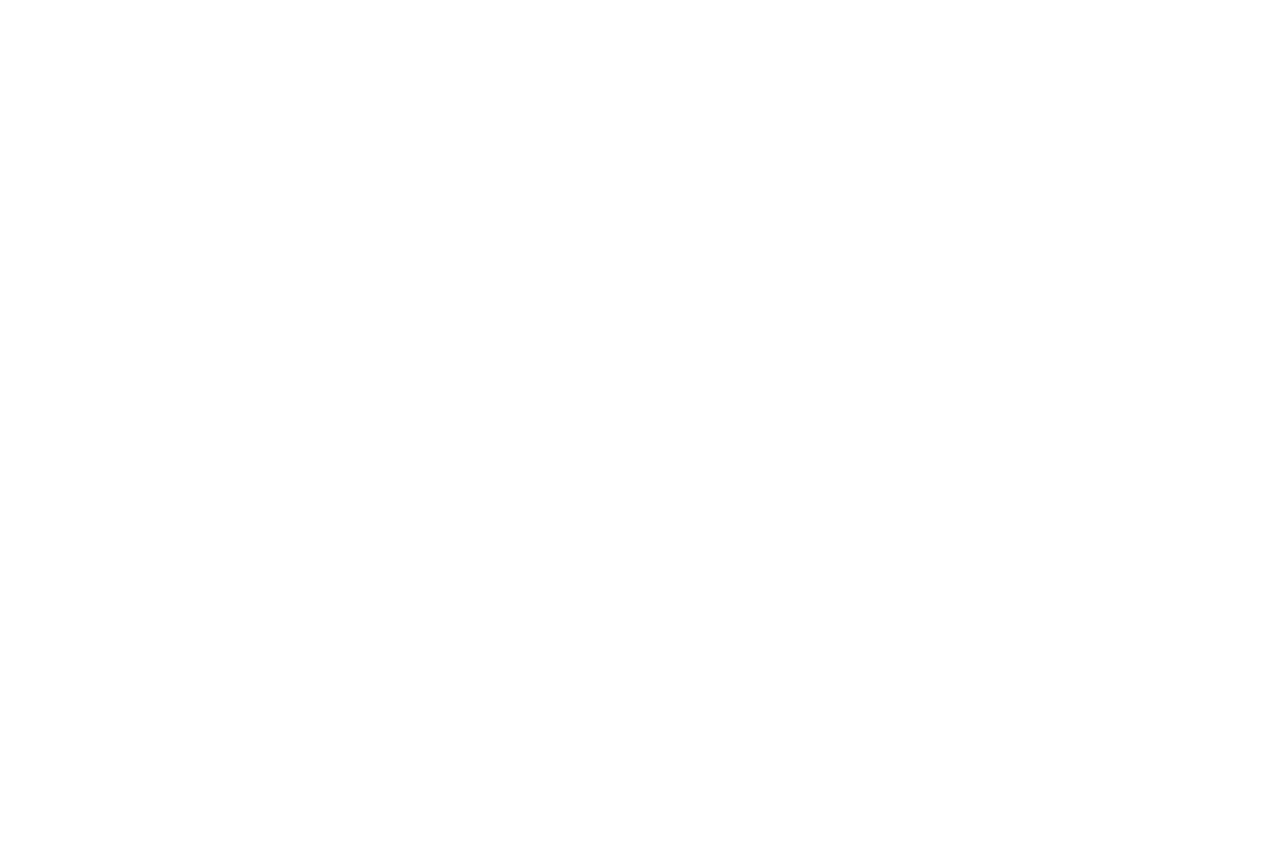
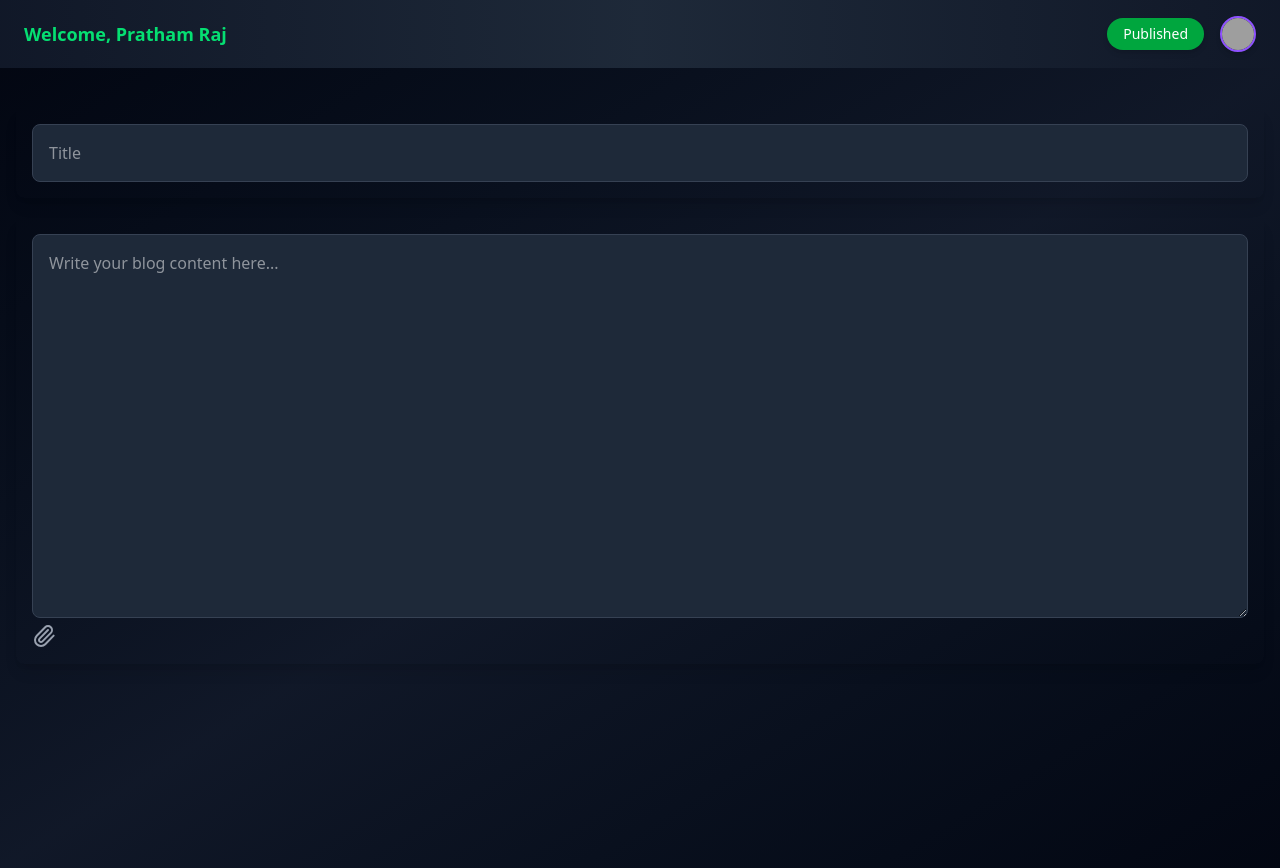
Before and after one commit to GeekyPratham/Blog, a React (Vite) app in the folder frontend/: page /publish in a window 1280 px wide. Before the commit this address had no page. Before the commit the page ends 800 px from the top, so only its background shows below. Built offline with nearby package versions, Linux system fonts and the light colour scheme; grey boxes are pictures that could not be loaded.

Commit message:
fixing bugs and UI

```diff
--- a/frontend/package.json
+++ b/frontend/package.json
@@ -17,6 +17,7 @@
     "lucide-react": "^0.515.0",
     "react": "^19.1.0",
     "react-dom": "^19.1.0",
+    "react-quill": "^2.0.0",
     "react-router-dom": "^7.6.2",
     "tailwindcss": "^4.1.8"
   },
--- a/frontend/src/App.tsx
+++ b/frontend/src/App.tsx
@@ -4,7 +4,7 @@ import { Signin } from './pages/Signin';
 import { Signup } from './pages/Signup';
 import { Blog } from './pages/Blog';
 import { Blogs } from './pages/Blogs';
-
+import { Publish } from './pages/Publish';
 
 const App = () => {
   return (
@@ -14,6 +14,7 @@ const App = () => {
         <Route path="/signin" element={<Signin />} />
         <Route path="/signup" element={<Signup />} />
         <Route path="/blogs" element={<Blogs />} />
+        <Route path="/publish" element={<Publish/>}/>
       </Routes>
     </BrowserRouter>
 
--- a/frontend/src/components/AppBar.tsx
+++ b/frontend/src/components/AppBar.tsx
@@ -1,21 +1,24 @@
 import { Link } from "react-router-dom";
-
+import { useNavigate } from "react-router-dom";
 interface AppBarProps {
   userName: string;
   imageUrl: string;
 }
 
 export const AppBar = ({ userName, imageUrl }: AppBarProps) => {
+  const navigate = useNavigate();
   return (
-    <div className="w-full bg-gradient-to-r from-gray-900 via-gray-800 to-gray-900 text-white py-4 px-6 shadow-md flex justify-between items-center">
+    <div className=" w-full bg-gradient-to-r from-gray-900 via-gray-800 to-gray-900 text-white py-4 px-6 shadow-md flex flex-wrap justify-between items-center l">
       {/* Left: Username */}
       <Link to={"/blogs"}>
         <div className="text-lg font-semibold text-green-400">Welcome, {userName}</div>
       </Link>
 
       {/* Right: Actions */}
-      <div className="flex items-center gap-4">
-        <button className="bg-green-600 hover:bg-green-500 text-white text-sm px-4 py-1.5 rounded-full transition font-medium shadow-md">
+      <div className=" flex items-center gap-4">
+        <button className="bg-green-600 hover:bg-green-500 text-white text-sm px-4 py-1.5 rounded-full transition font-medium shadow-md" onClick={()=>{
+          navigate("/publish")
+        }}>
           Published
         </button>
         <img
--- a/frontend/src/components/BlogCard.tsx
+++ b/frontend/src/components/BlogCard.tsx
@@ -1,10 +1,9 @@
 import { ThumbsUp, MessageCircle, Share2 } from "lucide-react";
 import { Link } from "react-router-dom";
-import { BACKEND_URL } from "../../config";
 
 
 interface BlogCardProps {
-  id:string;
+  id: string;
   authorName: string;
   title: string;
   content: string;
@@ -25,14 +24,12 @@ export const BlogCard = ({
   tag = "General",
 }: BlogCardProps) => {
   return (
-    <Link  to={`/blog/${id}`}
-            state={{ id }}
-      >
-        <div className="flex cursor-pointer justify-between items-start border-b border-gray-700 pb-6 mb-6 max-w-4xl bg-gray-900 text-gray-100 rounded-xl p-4 shadow-md shadow-violet-500/10 hover:shadow-violet-400/20 cursor-pointer transition duration-300 ">
+    <Link to={`/blog/${id}`} state={{ id }}>
+      <div className="flex flex-col sm:flex-row justify-between items-start gap-1 border border-gray-800 p-4 sm:p-6 rounded-xl bg-gray-900 text-gray-100 shadow-lg hover:shadow-purple-400/20 transition-all duration-300 ">
         {/* Left Section */}
-        <div className="flex flex-col flex-1 pr-4">
+        <div className="flex-1 flex flex-col gap-2">
           {/* Author Info */}
-          <div className="flex items-center gap-2 text-sm text-gray-400 mb-1">
+          <div className="flex items-center gap-2 text-sm text-gray-400">
             {avatarUrl && (
               <img
                 src={avatarUrl}
@@ -46,15 +43,15 @@ export const BlogCard = ({
           </div>
 
           {/* Title and Description */}
-          <h2 className="text-lg font-bold text-blue-300 leading-tight hover:text-blue-400 transition">
+          <h2 className="text-lg sm:text-xl font-semibold text-blue-300 hover:text-blue-400 transition">
             {title}
           </h2>
-          <p className="text-gray-300 text-sm mt-2 line-clamp-2">
+          <p className="text-gray-300 text-sm sm:text-base mt-1 line-clamp-2">
             {content.substring(0, 200) + "..."}
           </p>
 
           {/* Tag and Read Time */}
-          <div className="flex items-center gap-3 text-xs mt-3">
+          <div className="flex items-center flex-wrap gap-3 text-xs sm:text-sm mt-2">
             <span className="bg-green-700 text-green-200 px-2 py-1 rounded-full font-medium">
               {tag}
             </span>
@@ -62,11 +59,9 @@ export const BlogCard = ({
           </div>
 
           {/* Action Buttons */}
-          <div className="mt-3 flex gap-6 text-sm">
+          <div className="mt-3 flex flex-wrap gap-4 text-sm">
             <button className="flex items-center gap-1 text-blue-400 hover:text-blue-300 transition">
-              <ThumbsUp className="w-4 h-4" onClick={()=>{
-
-              }}/>
+              <ThumbsUp className="w-4 h-4" />
               Like
             </button>
             <button className="flex items-center gap-1 text-violet-400 hover:text-violet-300 transition">
@@ -82,13 +77,14 @@ export const BlogCard = ({
 
         {/* Right Side Image */}
         {imageUrl && (
-          <div className="w-24 h-24 flex-shrink-0 overflow-hidden rounded-lg border border-gray-700">
+          <div className=" flex items-center p-1 sm:w-30 h-full rounded-lg border border-gray-700">
             <img
               src={imageUrl}
               alt="Blog"
-              className="w-full h-full object-cover"
+              className="w-full h-full  object-cover rounded-lg shadow-md transition-transform transform hover:scale-105"
             />
           </div>
+
         )}
       </div>
     </Link>
--- a/frontend/src/pages/Blog.tsx
+++ b/frontend/src/pages/Blog.tsx
@@ -31,7 +31,7 @@ export const Blog = () =>{
         console.log("Blog route page");
         console.log(blog);
         return (
-            <div>
+            <div >
                 <div>
                     <AppBar userName="Pratham Raj" imageUrl="https://res.cloudinary.com/db0hcdu39/image/upload/v1745947431/iiem9tlkzzui2djbo9nk.jpg"/>
                 </div>
--- a/frontend/src/pages/Blogs.tsx
+++ b/frontend/src/pages/Blogs.tsx
@@ -1,21 +1,19 @@
-
 import { AppBar } from "../components/AppBar";
-import { BlogCard } from "../components/BlogCard"
-import { useBlogs } from "../hooks/UseBlogs"
-
+import { BlogCard } from "../components/BlogCard";
+import { useBlogs } from "../hooks/UseBlogs";
 
 export const Blogs = () => {
+  const { loading, blogs } = useBlogs();
 
-    const {loading,blogs} = useBlogs();
-
-    if(loading){
+  if (loading) {
     return (
       <div className="flex items-center justify-center min-h-screen bg-gray-800">
         <div className="text-white text-2xl">Loading...</div>
       </div>
     );
   }
-    if(!blogs || blogs.length === 0){
+
+  if (!blogs || blogs.length === 0) {
     return (
       <div className="flex items-center justify-center min-h-screen bg-gray-800">
         <div className="text-white text-2xl">No Blogs Found</div>
@@ -24,19 +22,20 @@ export const Blogs = () => {
   }
 
   return (
-    <div>
-        <div>
-            <AppBar userName="Pratham Raj" imageUrl="https://res.cloudinary.com/db0hcdu39/image/upload/v1745947431/iiem9tlkzzui2djbo9nk.jpg"/>
-        </div>
+    <div className="min-h-screen flex flex-col gap-6 text-white bg-gradient-to-r from-purple-900 via-indigo-900 to-blue-900 p-4 sm:p-6 md:p-10 overflow-x-hidden">
+      <AppBar
+        userName="Pratham Raj"
+        imageUrl="https://res.cloudinary.com/db0hcdu39/image/upload/v1745947431/iiem9tlkzzui2djbo9nk.jpg"
+      />
 
-        <div className="min-h-screen bg-gradient-to-br from-gray-950 via-gray-900 to-gray-950 py-10 px-4 flex flex-col items-center">
+      <h1 className="text-2xl sm:text-3xl md:text-4xl font-bold text-blue-300 mb-6 text-center">
+        Latest Blogs
+      </h1>
 
-            <h1 className="text-3xl md:text-4xl font-bold text-blue-300 mb-10">Latest Blogs</h1>
-
-            {blogs.map(blog  =>{
-                return(
+      <div className="flex flex-col gap-8 items-center w-full">
+        {blogs.map((blog) => (
+          <div key={blog.id} className="w-full max-w-4xl px-2 sm:px-4">
             <BlogCard
-                        key={blog.id}
               id={blog.id}
               authorName={blog.authorName}
               title={blog.title}
@@ -46,8 +45,8 @@ export const Blogs = () => {
               avatarUrl="https://res.cloudinary.com/db0hcdu39/image/upload/v1745947431/iiem9tlkzzui2djbo9nk.jpg"
               tag={blog.tag}
             />
-                )
-            })}
+          </div>
+        ))}
       </div>
     </div>
   );
--- /dev/null
+++ b/frontend/src/pages/Publish.tsx
@@ -0,0 +1,43 @@
+import { AppBar } from "../components/AppBar"
+import {  Paperclip } from 'lucide-react';
+
+export const Publish = () => {
+
+    return (
+        <div className="h-full w-full flex flex-col overflow-hidden">
+            <div className="overflow-hidden">
+                <AppBar userName="Pratham Raj" imageUrl="https://res.cloudinary.com/db0hcdu39/image/upload/v1745947431/iiem9tlkzzui2djbo9nk.jpg"/>
+            </div>
+
+            <div  className="min-h-screen bg-gradient-to-br from-gray-950 via-gray-900 to-gray-950 py-10 px-4 flex flex-col gap-5 items-center">
+                {/* creating text editior */}
+
+                <div className="w-full max-w-7xl  p-4 rounded-lg shadow-lg">
+                    <input className="w-full  p-4 bg-gray-800 text-white rounded-lg border border-gray-700 focus:outline-none focus:ring-2 focus:ring-green-500" type="text" placeholder="Title" />
+                </div>
+
+                <div className="w-full max-w-7xl  p-4 rounded-lg shadow-lg">
+                    <Textarea/>
+
+
+
+                </div>
+            </div>
+
+        </div>
+    )
+}
+
+function Textarea() {
+
+    return (
+        <div >
+            <textarea
+            className="w-full h-96 p-4 bg-gray-800 text-white rounded-lg border border-gray-700 focus:outline-none focus:ring-2 focus:ring-green-500"
+            placeholder="Write your blog content here..."
+            ></textarea>
+            <Paperclip className="w-6 h-6 text-gray-400 cursor-pointer" type="file" />
+        </div>
+
+    );
+}
```
Also changed, not shown: 1 other file (tests, documents, lock files or other folders). Lines whose indentation alone changed are shown as unchanged.
